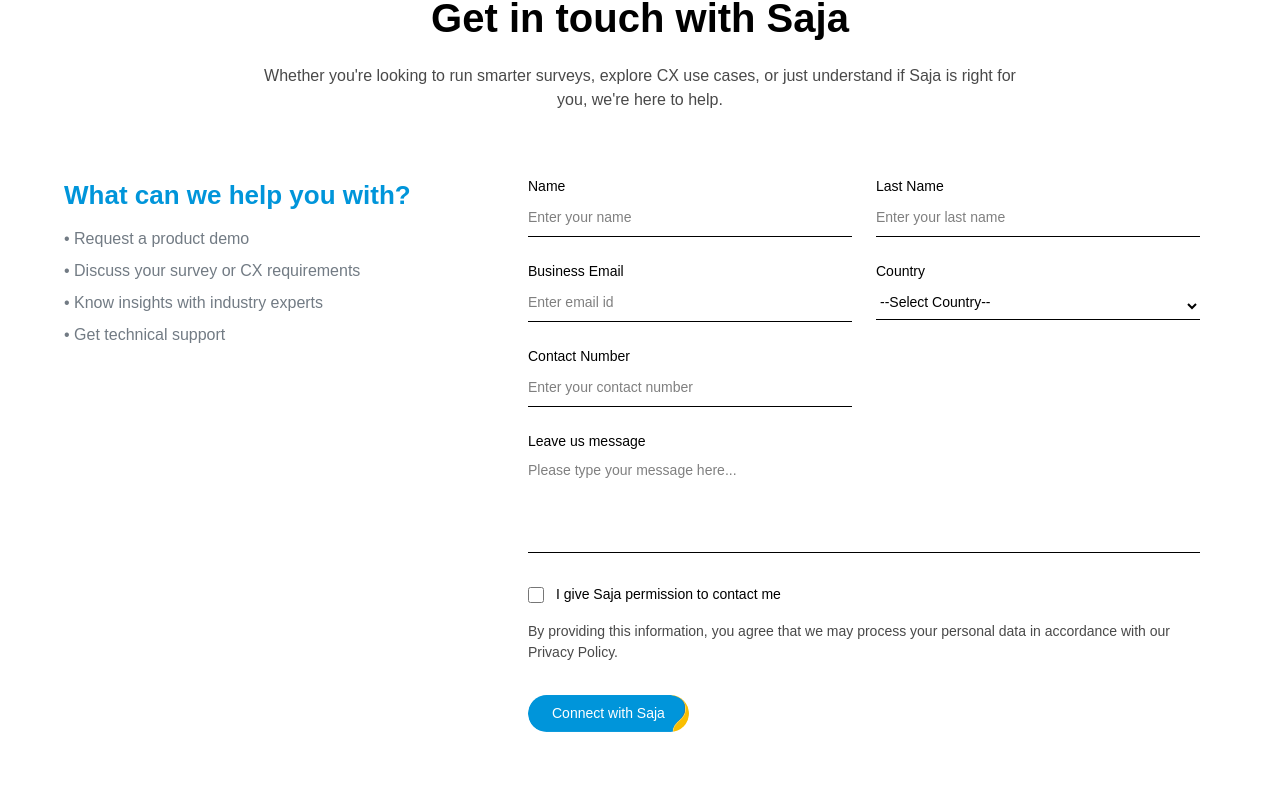
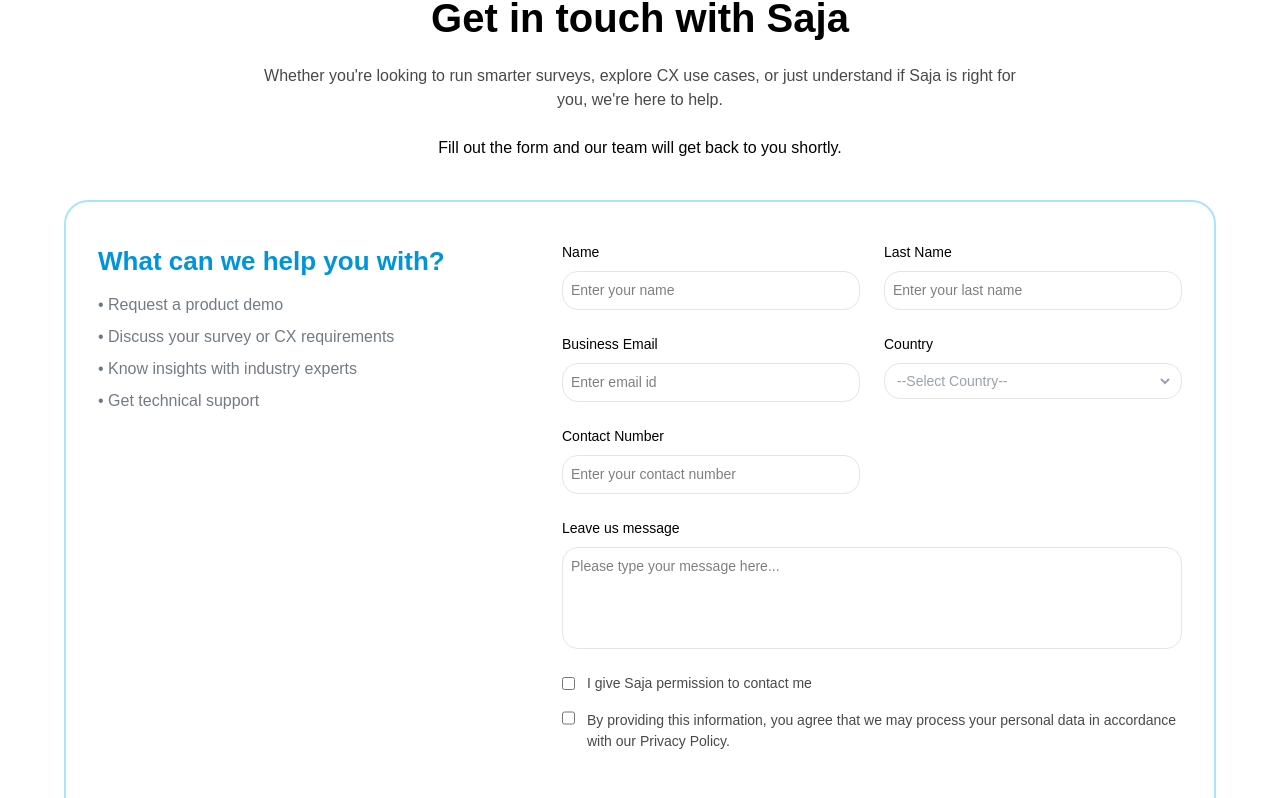
Before and after one commit to ishtyak/saja-web, a Next.js app: page / in a window 1280 px wide. Shown: the part 6987-7785 px from the top of the page. Built offline with nearby package versions, Linux system fonts and the light colour scheme.

Commit message:
contact page setup and othe rfixes

```diff
--- a/app/components/Footer.tsx
+++ b/app/components/Footer.tsx
@@ -50,7 +50,7 @@
             <div>
               <h4 className="text-[#494949] text-[16px] font-bold mb-4">Support</h4>
               <ul className="flex flex-col gap-3">
-                {[{ label: 'Contact-us', href: '' },].map((item) => (
+                {[{ label: 'Contact-us', href: '/#contact' },].map((item) => (
                   <li key={item.href} onClick={(e) => {
                     if (item.href) return;
                     e.preventDefault();
--- a/app/components/home/ContactSection.tsx
+++ b/app/components/home/ContactSection.tsx
@@ -12,7 +12,10 @@
 };
 
 export default function ContactSection() {
-  const [agreed, setAgreed] = useState(false);
+  const [agreed, setAgreed] = useState<any>({
+    agreed1:false,
+    agreed2:false
+  });
 
   const [formData, setFormData] = useState<FormDataType>({
     firstName: "",
@@ -42,7 +45,7 @@
       setSuccessMsg("");
       setErrorMsg("");
 
-      if (!agreed) {
+      if (!agreed.agreed1 && !agreed.agreed2) {
         setErrorMsg("Please accept permission checkbox.");
         return;
       }
@@ -100,7 +103,8 @@
 
   return (
     <section id="contact" className="w-full  py-20">
-      <div className="flex flex-col text-center justify-center items-center">
+      <div className="flex justify-center">
+        <div className=" max-w-5xl flex flex-col text-center justify-center items-center">
           <h2 className="wwd-title text-black mb-4">
             Get in touch with Saja
           </h2>
@@ -109,10 +113,14 @@
             cases, or just understand if Saja is right for you, we're here to
             help.
           </p>
+          <p>
+            Fill out the form and our team will get back to you shortly.
+          </p>
+        </div>
       </div>
 
-      <div className="max-w-360 mx-auto px-8 lg:px-16 py-10 ">
-        <div className="flex  flex-col lg:flex-row gap-16 items-start">
+      <div className="max-w-360  mx-auto px-8 lg:px-16 py-10 ">
+        <div className="flex  border-2 border-[#A9E4FF] rounded-3xl flex-col lg:flex-row gap-16 px-8 py-10 items-start">
 
           {/* Left */}
           <div className="lg:w-100 shrink-0">
@@ -137,53 +145,60 @@
                 <label className="block font-medium mb-2">
                   Name
                 </label>
+                <div className="w-full border flex items-center justify-center border-[#E5E5E5] rounded-2xl p-2 focus:outline-none">
                   <input
                     name="firstName"
                     value={formData.firstName}
                     onChange={handleChange}
                     type="text"
                     placeholder="Enter your name"
-                  className="w-full border-b pb-2 focus:outline-none"
+                    className="w-full focus:outline-none"
                   />
+                </div>
               </div>
 
               <div>
                 <label className="block font-medium mb-2">
                   Last Name
                 </label>
+                <div className="w-full border flex items-center justify-center border-[#E5E5E5] rounded-2xl p-2 focus:outline-none">
                   <input
                     name="lastName"
                     value={formData.lastName}
                     onChange={handleChange}
                     type="text"
                     placeholder="Enter your last name"
-                  className="w-full border-b pb-2 focus:outline-none"
+                    className="w-full  focus:outline-none"
                   />
+                </div>
               </div>
 
               <div>
                 <label className="block font-medium mb-2">
                   Business Email
                 </label>
+                <div className="w-full border flex items-center justify-center border-[#E5E5E5] rounded-2xl p-2 focus:outline-none">
                   <input
                     name="email"
                     value={formData.email}
                     onChange={handleChange}
                     type="email"
                     placeholder="Enter email id"
-                  className="w-full border-b pb-2 focus:outline-none"
+                    className="w-full focus:outline-none"
                   />
+                </div>
               </div>
 
               <div>
                 <label className="block font-medium mb-2">
                   Country
                 </label>
+                <div className="w-full border flex items-center justify-center border-[#E5E5E5] rounded-2xl p-2 focus:outline-none">
                   <select
                     name="country"
                     value={formData.country}
                     onChange={handleChange}
-                  className="w-full border-b pb-2 focus:outline-none"
+                    className="w-full text-gray-400 focus:outline-none"
                   >
                     <option value="">--Select Country--</option>
                     <option>United States</option>
@@ -193,19 +208,22 @@
                     <option>Saudi Arabia</option>
                   </select>
                 </div>
+              </div>
 
               <div>
                 <label className="block font-medium mb-2">
                   Contact Number
                 </label>
+                <div className="w-full border flex items-center justify-center border-[#E5E5E5] rounded-2xl p-2 focus:outline-none">
                   <input
                     name="phone"
                     value={formData.phone}
                     onChange={handleChange}
                     type="tel"
                     placeholder="Enter your contact number"
-                  className="w-full border-b pb-2 focus:outline-none"
+                    className="w-full focus:outline-none"
                   />
+                </div>
               </div>
             </div>
 
@@ -214,33 +232,49 @@
                 Leave us message
               </label>
 
+              <div className="w-full border flex items-center justify-center border-[#E5E5E5] rounded-2xl p-2 focus:outline-none">
                 <textarea
                   name="message"
                   value={formData.message}
                   onChange={handleChange}
                   rows={4}
                   placeholder="Please type your message here..."
-                className="w-full border-b pb-2 focus:outline-none resize-none"
+                  className="w-full  focus:outline-none resize-none"
                 />
               </div>
+            </div>
 
-            <div className="mb-4 flex items-center gap-3">
+            <div className="mb-4 flex gap-3">
               <input
                 type="checkbox"
-                checked={agreed}
-                onChange={(e) => setAgreed(e.target.checked)}
+                checked={agreed.agreed1}
+                onChange={(e) => setAgreed((p:any) => ({
+                  ...p,
+                  agreed1: e.target.checked
+                }))}
+                className=""
+              />
+
+              <p className="text-[14px] text-[#494949] ">
+                I give Saja permission to contact me
+              </p>
+            </div>
+
+            <div className="mb-4 flex  gap-3">
+              <input
+                type="checkbox"
+                checked={agreed.agreed2}
+                onChange={(e) => setAgreed((p:any) => ({
+                  ...p,
+                  agreed2: e.target.checked
+                }))}
                 className=" w-4 h-4"
               />
-
-              <label className="font-medium">
-                I give Saja permission to contact me
-              </label>
-            </div>
-
               <p className="text-[14px] text-[#494949] mb-8">
                 By providing this information, you agree that we may process your
                 personal data in accordance with our Privacy Policy.
               </p>
+            </div>
 
             {successMsg && (
               <p className="text-green-600 mb-4">{successMsg}</p>
@@ -253,6 +287,9 @@
             <button
               onClick={sendQuery}
               disabled={loading}
+              style={{
+                padding:"8px 50px"
+              }}
               className="btn-second button justify-center"
             >
               {loading ? "Submitting..." : "Connect with Saja"}
--- a/app/pricing/page.tsx
+++ b/app/pricing/page.tsx
@@ -419,7 +419,7 @@
             <div className="mt-12 text-center">
               <p className="text-sm text-gray-400">
                 All plans include secure survey infrastructure. Need help choosing?
-                <a href="/contact" className="text-[#0095DA] hover:underline ml-1">
+                <a href="/#contact" className="text-[#0095DA] hover:underline ml-1">
                   Contact our team
                 </a>
               </p>
```
Lines whose indentation alone changed are shown as unchanged.
